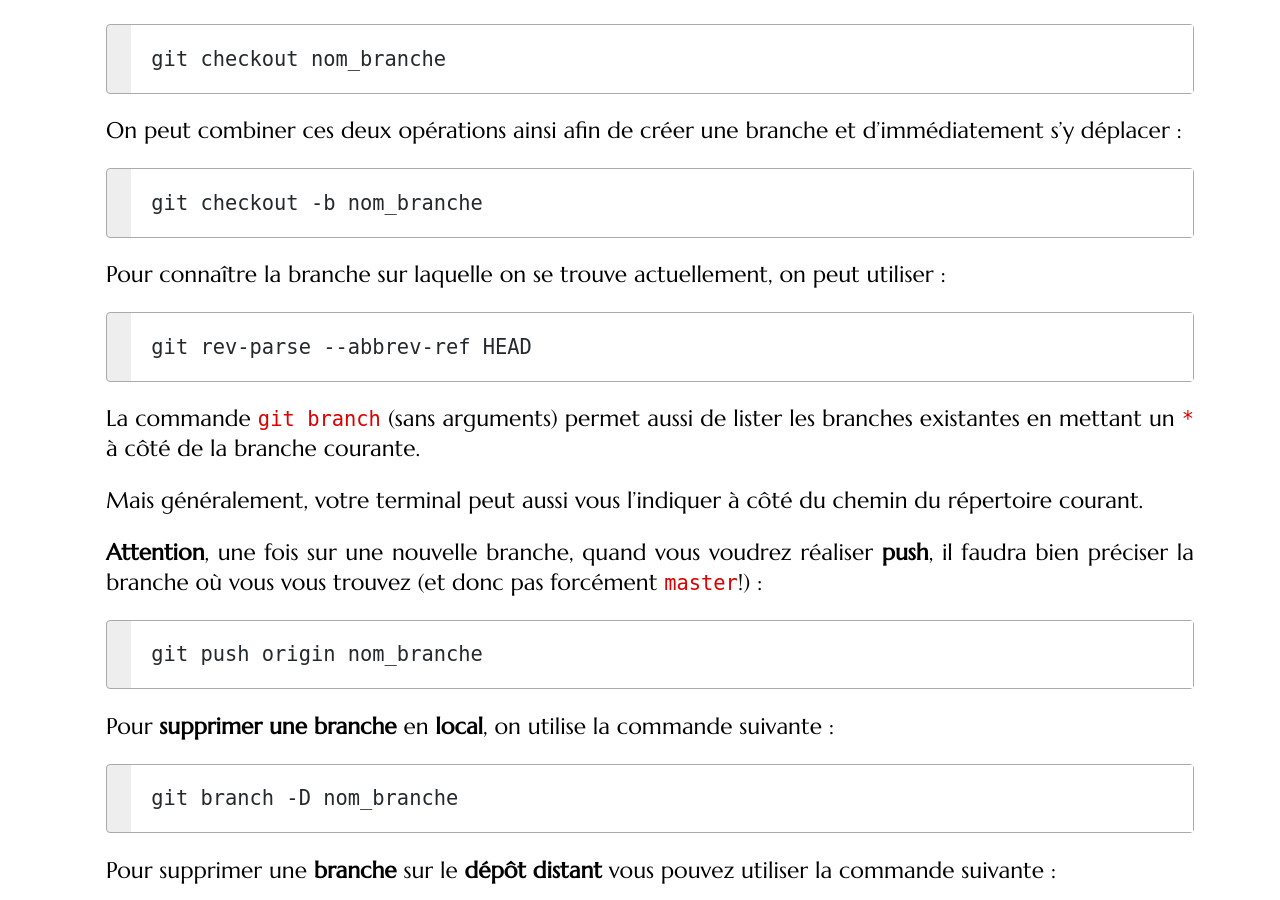
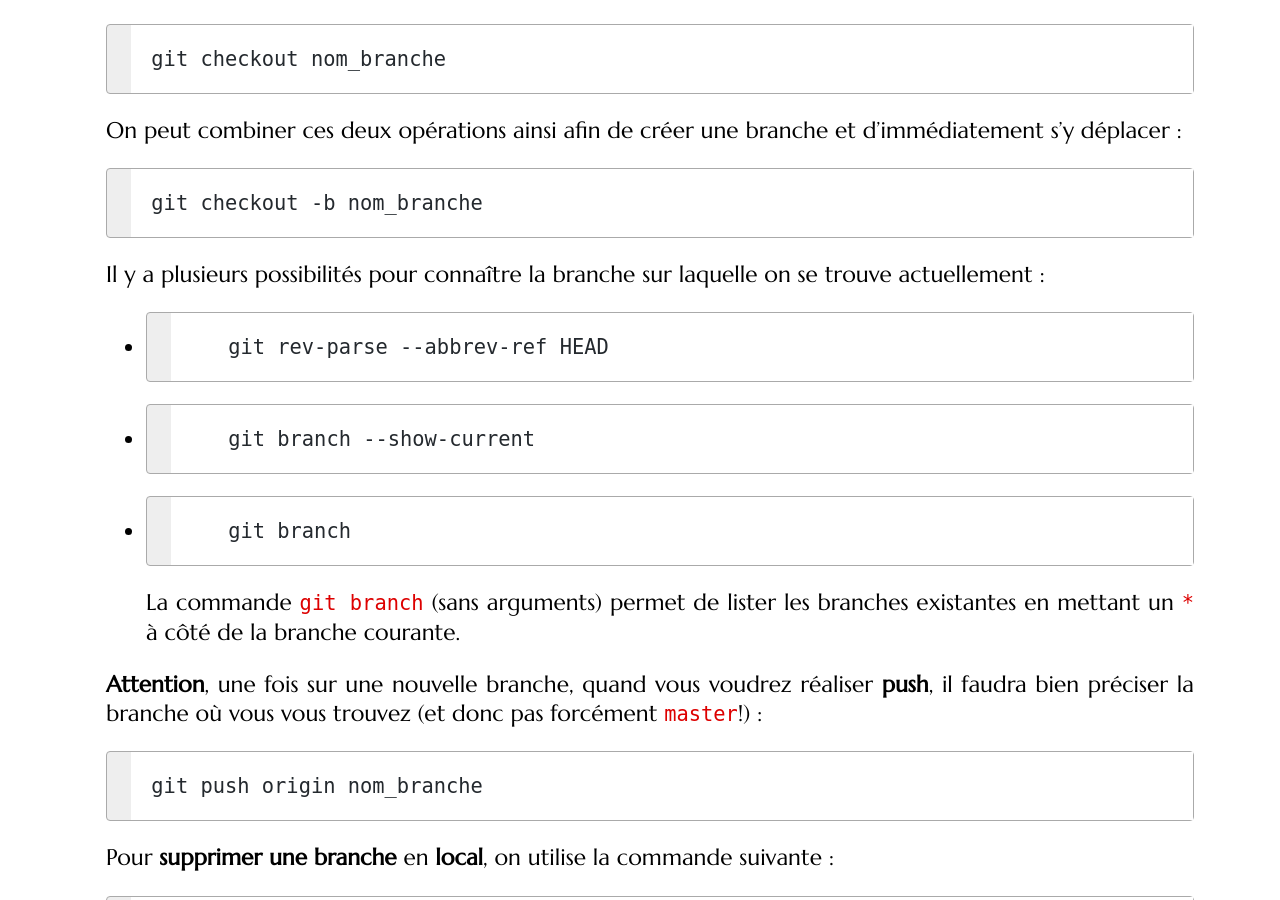
Before and after one commit to mgasquet/R304-QualiteDeveloppement, a Jekyll site: the page built from tutorials/tutorial1.md, in a window 1280 px wide and 900 px high, scrolled down 19157 px. Built offline with Jekyll 4.4.1, drawn with Linux system fonts in a browser that asks for light colours; some web fonts are replaced; some of the changed text lies outside the part shown.

Commit message:
branche courante

````diff
--- a/tutorials/tutorial1.md
+++ b/tutorials/tutorial1.md
@@ -535,14 +535,20 @@ On peut combiner ces deux opérations ainsi afin de créer une branche et d'imm
 git checkout -b nom_branche
 ```
 
-Pour connaître la branche sur laquelle on se trouve actuellement, on peut utiliser :
+Il y a plusieurs possibilités pour connaître la branche sur laquelle on se trouve actuellement :
 
-```bash
-git rev-parse --abbrev-ref HEAD
-```
-La commande `git branch` (sans arguments) permet aussi de lister les branches existantes en mettant un `*` à côté de la branche courante.
+   * ```bash
+        git rev-parse --abbrev-ref HEAD
+     ```
+   * ```bash
+        git branch --show-current
+      ```
+   * ```bash
+        git branch
+      ```
+     La commande `git branch` (sans arguments) permet de lister les branches existantes en mettant un `*` à côté de la branche courante.
 
-Mais généralement, votre terminal peut aussi vous l'indiquer à côté du chemin du répertoire courant.
+[//]: # (Mais généralement, votre terminal peut aussi vous l'indiquer à côté du chemin du répertoire courant.)
 
 **Attention**, une fois sur une nouvelle branche, quand vous voudrez réaliser **push**, il faudra bien préciser la branche où vous vous trouvez (et donc pas forcément `master`!) :
 
````
Also changed, not shown: other parts of tutorials/tutorial1.md (+2 -0 lines).
